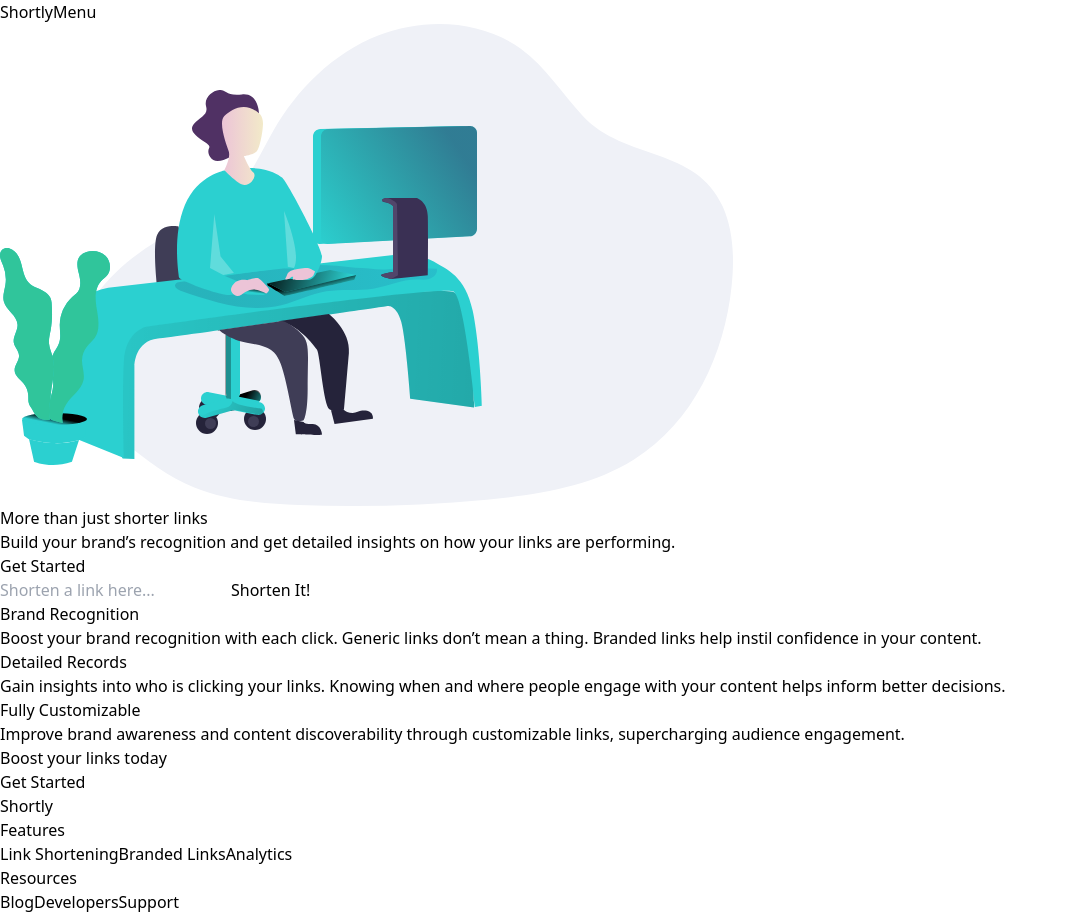
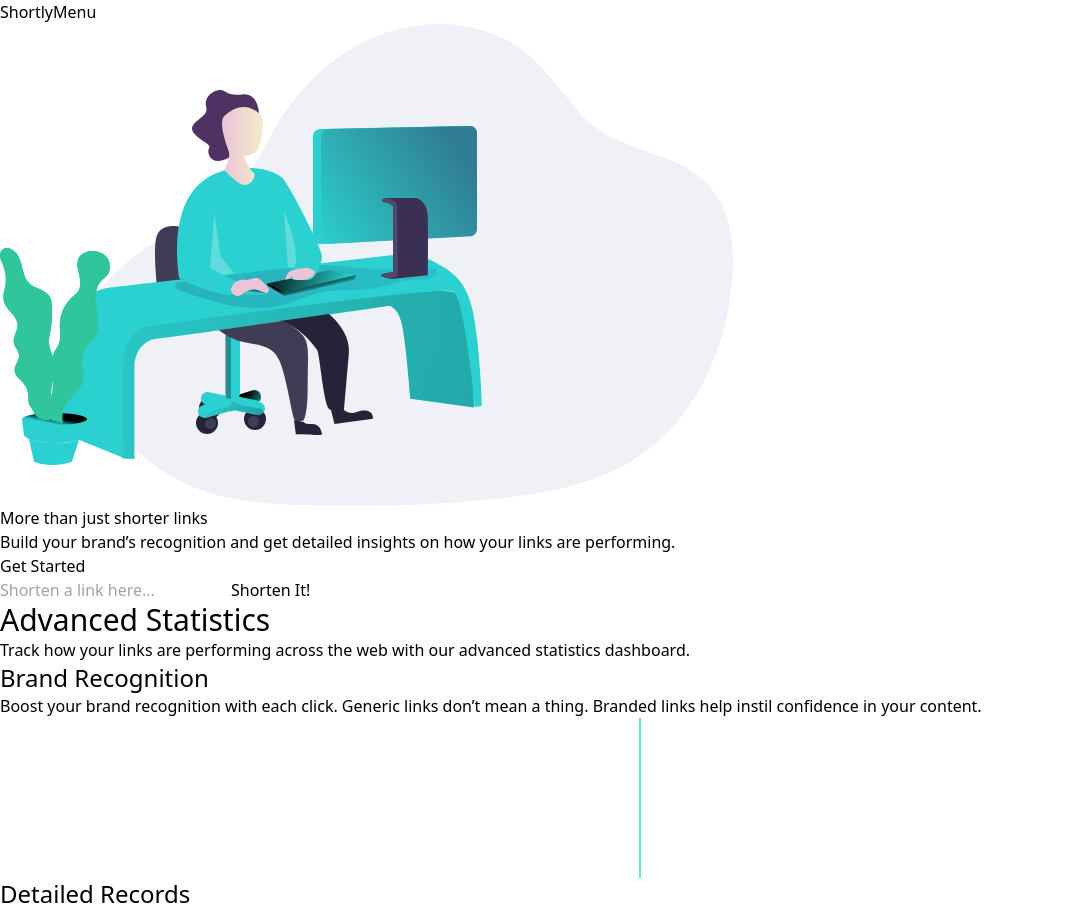
Before and after one commit to velardejm/shorten-url, a Next.js app: page / in a window 1280 px wide. Shown: the top 914 px of the page, without its empty margins (0-1068 px from the left). Built offline with nearby package versions, Linux system fonts and the light colour scheme.

Commit message:
Add Feature component fetching of static data from api.

```diff
--- a/components/features/Features.js
+++ b/components/features/Features.js
@@ -1,17 +1,19 @@
 import Link from "next/link";
 
 import CardContainer from "@/components/features/feature-cards/CardContainer"
+import CardContent from "./feature-cards/CardContent";
 
 function Features({ features }) {
-  async function loadStaticData() {}
 
   return (
     <div>
       {features.map((feature, index) => {
+        const isLastItem = index === features.length - 1 ? true : false;
+
         if (index !== 0) {
-          return <CardContainer feature={feature} key={index}/>;
+          return <CardContainer feature={feature} key={index} isLastItem={isLastItem} />;
         } else {
-          return
+          return <CardContent first feature={feature} key={index} />
         }
       })}
     </div>
--- a/components/features/feature-cards/CardContainer.js
+++ b/components/features/feature-cards/CardContainer.js
@@ -1,9 +1,10 @@
 import CardContent from "./CardContent";
 
-export default function CardContainer({ feature }) {
+export default function CardContainer({ feature, isLastItem }) {
   return (
     <div>
       <CardContent feature={feature} />
+      <div className={`w-0.5 h-40 bg-teal-300 mx-auto ${isLastItem ? 'hidden' : 'block'}`}></div>
     </div>
   );
 }
--- a/components/features/feature-cards/CardContent.js
+++ b/components/features/feature-cards/CardContent.js
@@ -1,7 +1,7 @@
-export default function CardContent({ feature }) {
+export default function CardContent({ feature, first }) {
   return (
     <div>
-      <h2>{feature.title}</h2>
+      <h2 className={` ${first ? 'text-3xl' : 'text-2xl'}`}>{feature.title}</h2>
       <p>{feature.description}</p>
     </div>
   );
```
